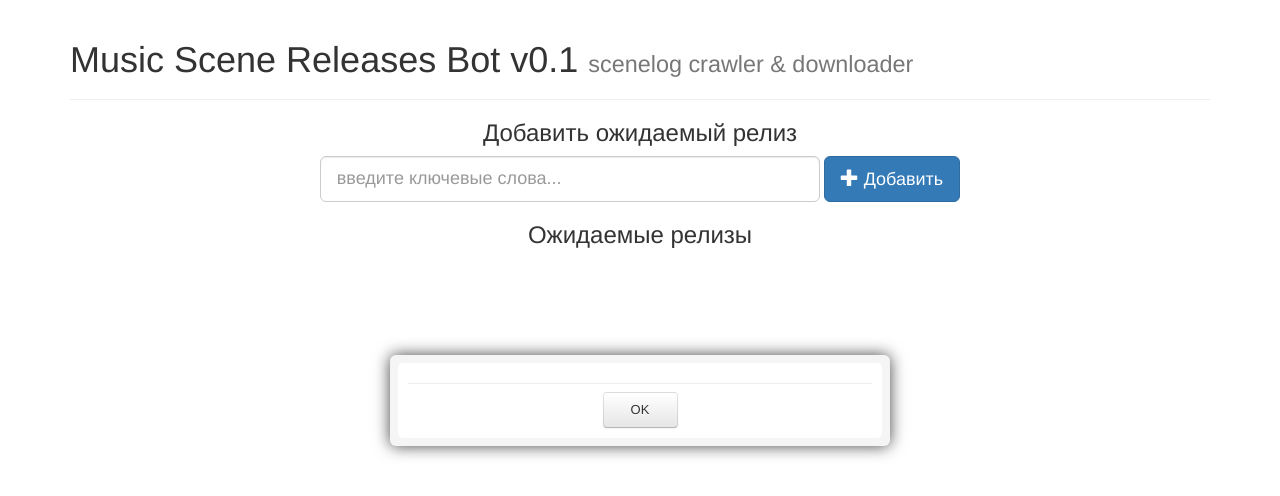
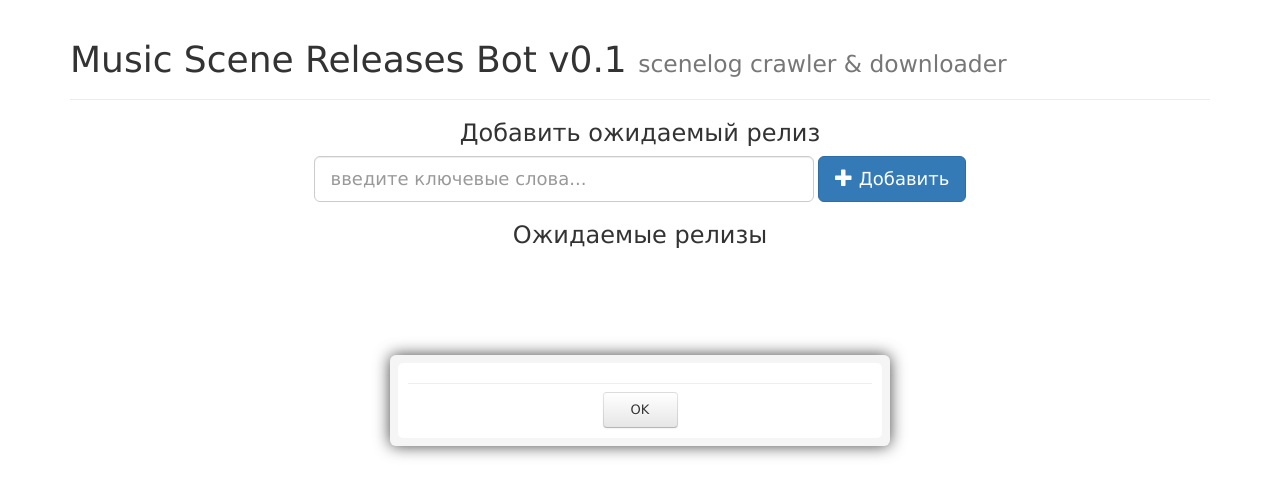
Before and after one commit to inox9/musicBot, a plain HTML site: page www/index.html in a window 1280 px wide. Drawn offline with nearby package versions, Linux system fonts and the light colour scheme; no server answers.

Commit message:
font style fixes

```diff
--- a/www/index.html
+++ b/www/index.html
@@ -9,6 +9,7 @@
 	<script src="media/messi.js"></script>
 	<style type='text/css'>
 	#input { width: 500px; }
+	body, h1, h3 { font-family: "Lucida Grande", "Helvetica Neue", Helvetica, sans-serif; }
 	</style>
 	<script type='text/javascript'>
 	getRels = function() {
```
